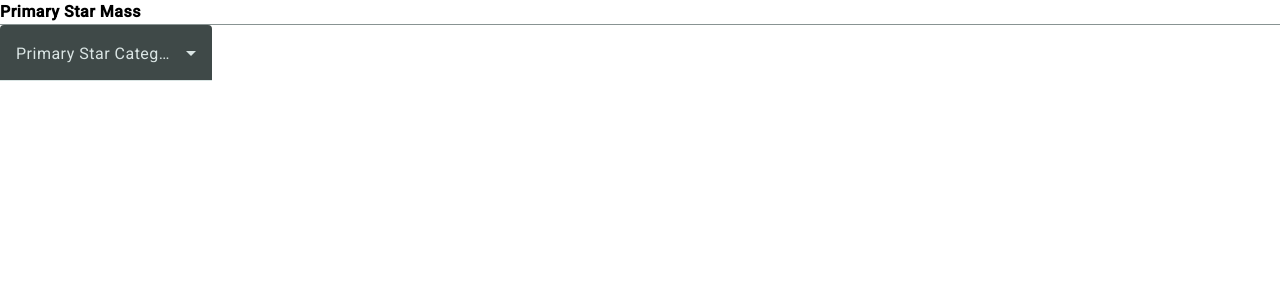
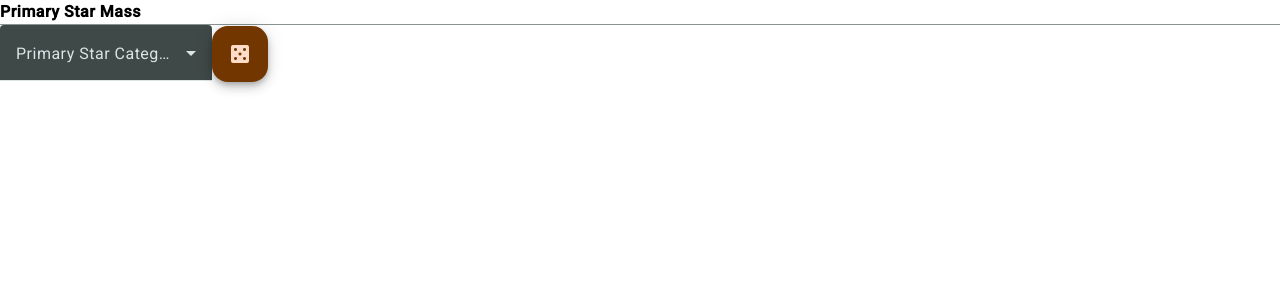
Before and after one commit to SenorPez/fictional-barnacle, an Angular app in the folder architect/: page / in a window 1280 px wide. Shown: the top 300 px of the page. Built offline with nearby package versions, Linux system fonts and the light colour scheme.

Commit message:
Added primary star mass random choice button.

```diff
--- a/architect/src/app/primary-star-mass/primary-star-mass.component.html
+++ b/architect/src/app/primary-star-mass/primary-star-mass.component.html
@@ -11,3 +11,7 @@
     }
   </mat-select>
 </mat-form-field>
+
+<button mat-fab id="primaryStarCategoryRandomButton" color="accent" (click)="randomStarCategory()">
+  <mat-icon>casino</mat-icon>
+</button>
--- a/architect/src/app/primary-star-mass/primary-star-mass.component.ts
+++ b/architect/src/app/primary-star-mass/primary-star-mass.component.ts
@@ -52,4 +52,9 @@ export class PrimaryStarMassComponent implements OnInit {
       primaryStarCategory: ['', [Validators.required]]
     });
   }
+
+  randomStarCategory(): void {
+    const category: string = this.primaryStarCategory.GetRandomPrimaryStarCategory();
+    this.form.controls.primaryStarCategory.setValue(category);
+  }
 }
```
Also changed, not shown: 1 other file (tests, documents, lock files or other folders).
